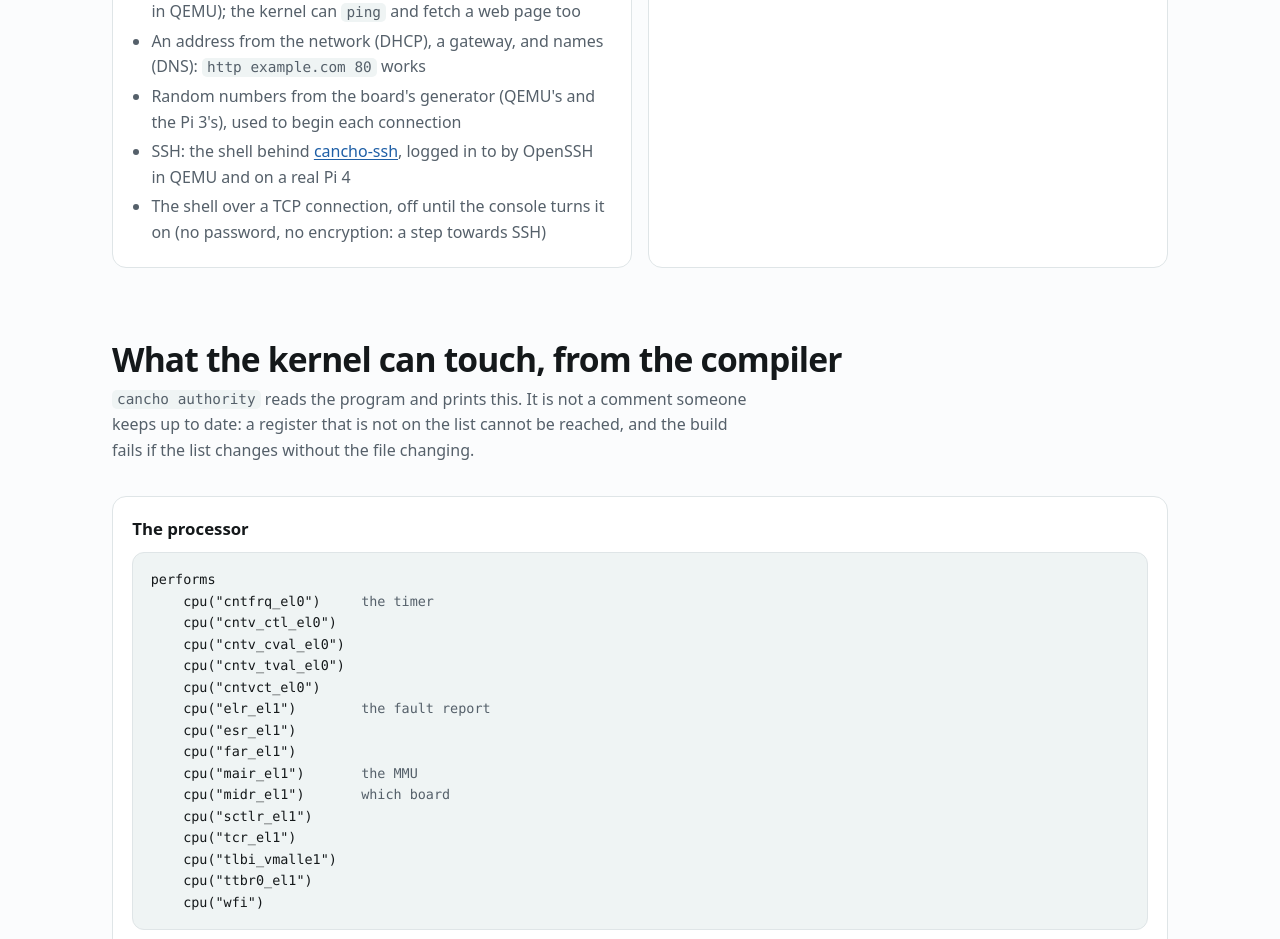
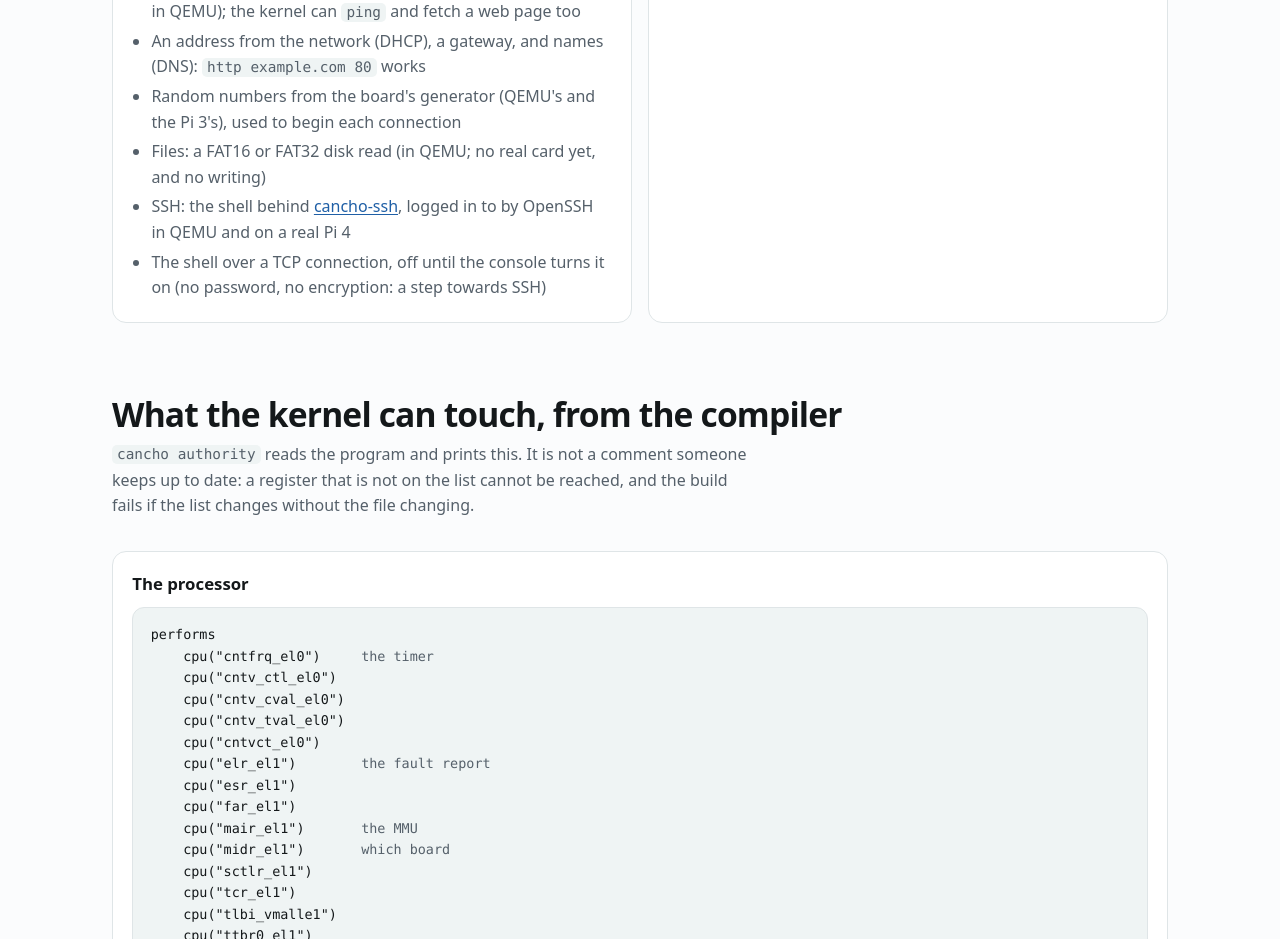
Before and after one commit to alpibrusl/cancho-os, a plain HTML site: page docs/index.html in a window 1280 px wide. Shown: the part 1897-2836 px from the top of the page. Drawn offline with Linux system fonts and the light colour scheme.

Commit message:
A disk read: virtio-blk on QEMU's virt, and disk, ls, cat, sum
src/disk.cho: a disk as 'read one sector', virtio-blk under it (its queue in
dma, its registers in vio: no new capability), and the commands that follow
a FAT volume's top directory and a file's clusters with fat.cho. A file of
300,000 bytes has the checksum another machine gives it, on FAT32, FAT16 and
behind a partition table; CI makes its own volumes with Linux's tools.

Co-Authored-By: Claude Fable 5.2 <noreply@anthropic.com>

```diff
--- a/docs/index.html
+++ b/docs/index.html
@@ -203,6 +203,7 @@ halted.</pre></div>
       <li>A first network: <code>ping</code>, a UDP echo and a TCP echo answered, over a serial line and over Ethernet (a virtual card in QEMU); the kernel can <code>ping</code> and fetch a web page too</li>
       <li>An address from the network (DHCP), a gateway, and names (DNS): <code>http example.com 80</code> works</li>
       <li>Random numbers from the board's generator (QEMU's and the Pi 3's), used to begin each connection</li>
+      <li>Files: a FAT16 or FAT32 disk read (in QEMU; no real card yet, and no writing)</li>
       <li>SSH: the shell behind <a href="https://github.com/alpibrusl/cancho-ssh">cancho-ssh</a>, logged in to by OpenSSH in QEMU and on a real Pi 4</li>
       <li>The shell over a TCP connection, off until the console turns it on (no password, no encryption: a step towards SSH)</li>
     </ul></div>
```
Also changed, not shown: 10 other files.
